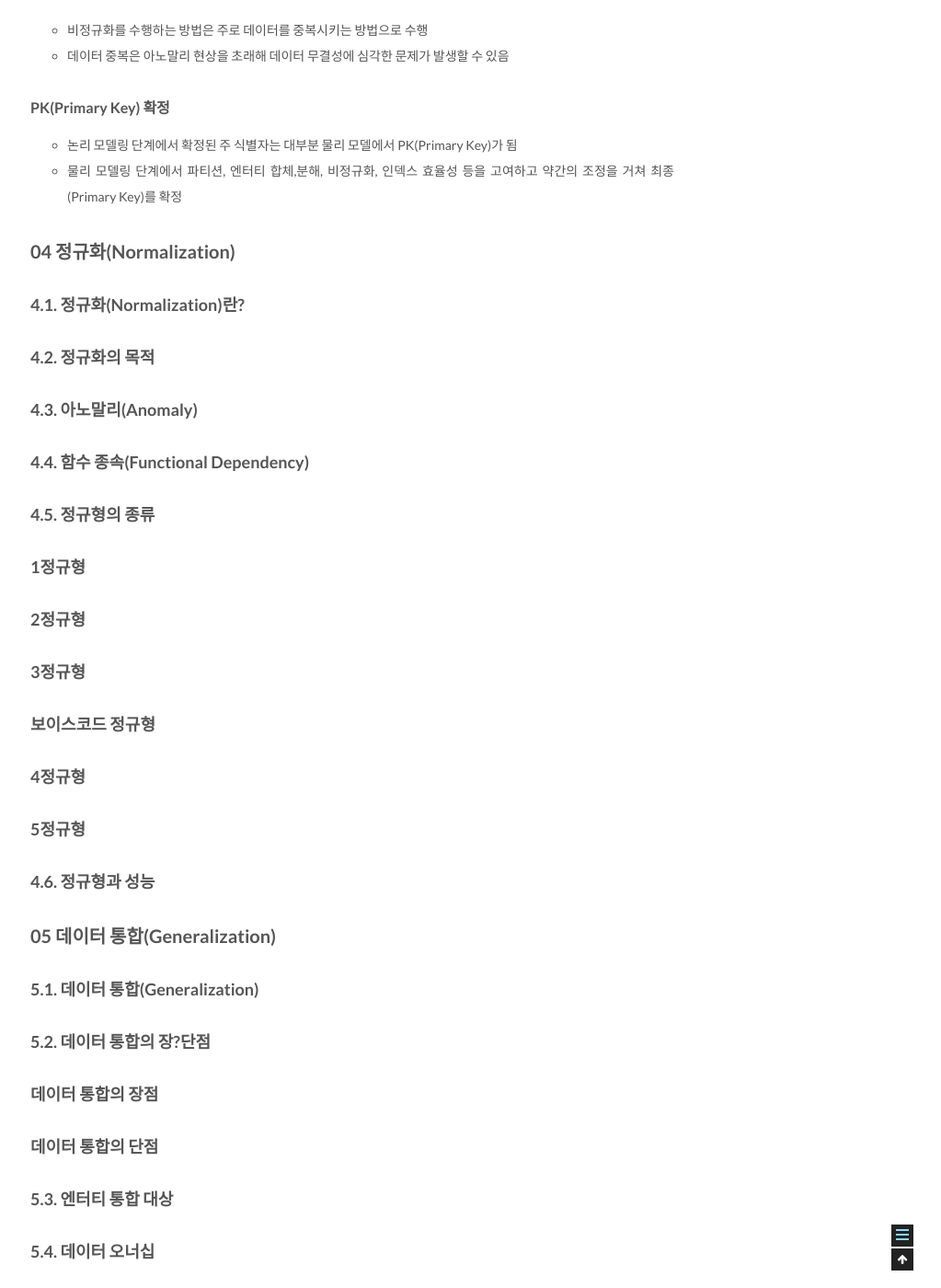
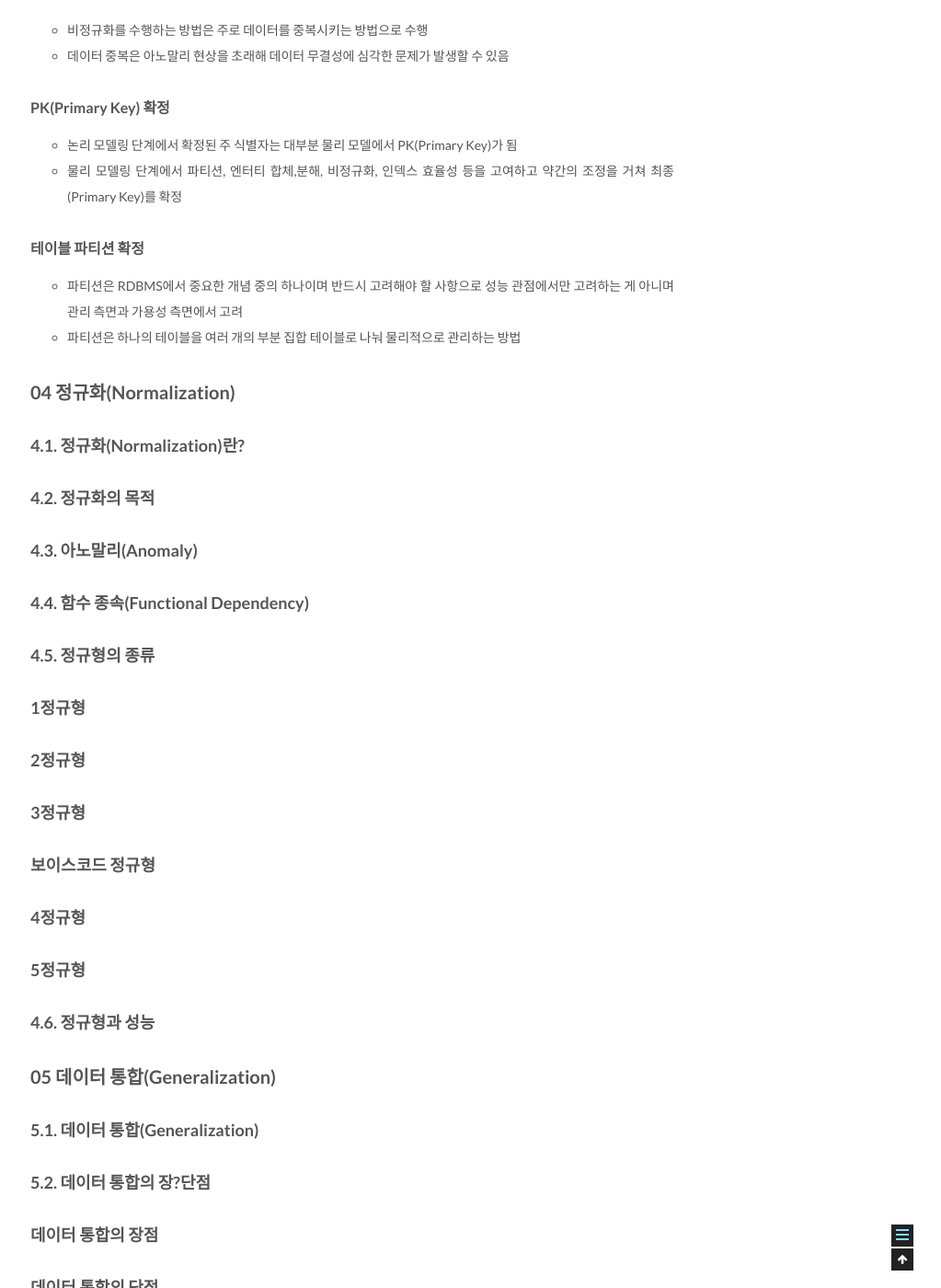
Before and after one commit to csj4032/csj4032.github.io, a Jekyll site: the page built from _posts/2018-05-02-관계형데이터모델링프리미엄가이드.md, in a window 1280 px wide and 1400 px high, scrolled down 10497 px. Shown: the whole window at 92% size, without its empty margins (257-1280 px from the left). Built offline with Jekyll 4.4.1, drawn with Linux system fonts in a browser that asks for light colours; comment, search, counter and statistics services are not loaded.

Commit message:
관계형 데이터 베이스 모델링 포스팅 수정

```diff
--- a/_posts/2018-05-02-관계형데이터모델링프리미엄가이드.md
+++ b/_posts/2018-05-02-관계형데이터모델링프리미엄가이드.md
@@ -323,6 +323,10 @@ comments: true
 * 논리 모델링 단계에서 확정된 주 식별자는 대부분 물리 모델에서 PK(Primary Key)가 됨
 * 물리 모델링 단계에서 파티션, 엔터티 합체,분해, 비정규화, 인덱스 효율성 등을 고여하고 약간의 조정을 거쳐 최종 (Primary Key)를 확정
 
+#### 테이블 파티션 확정
+* 파티션은 RDBMS에서 중요한 개념 중의 하나이며 반드시 고려해야 할 사항으로 성능 관점에서만 고려하는 게 아니며 관리 측면과 가용성 측면에서 고려
+* 파티션은 하나의 테이블을 여러 개의 부분 집합 테이블로 나눠 물리적으로 관리하는 방법
+
 ## 04 정규화(Normalization)
 
 ### 4.1. 정규화(Normalization)란?
```
